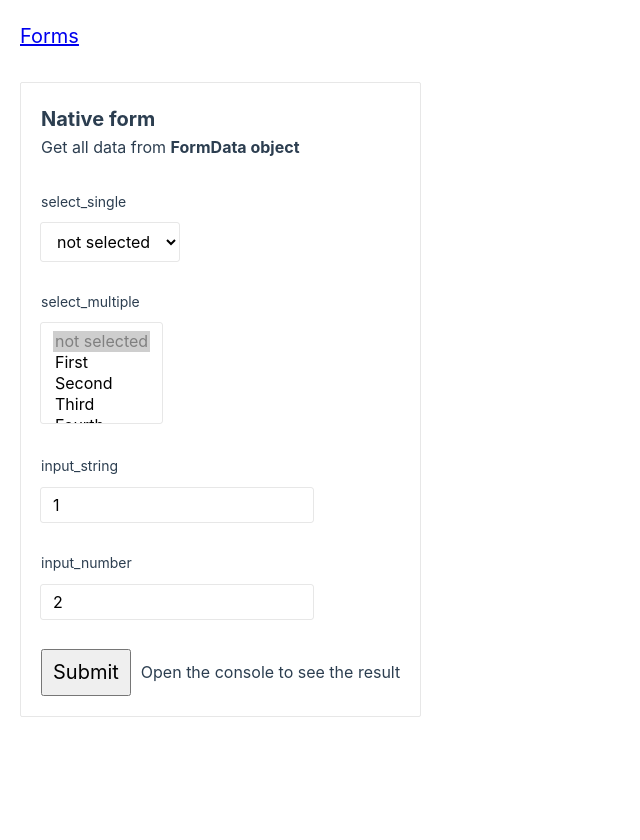
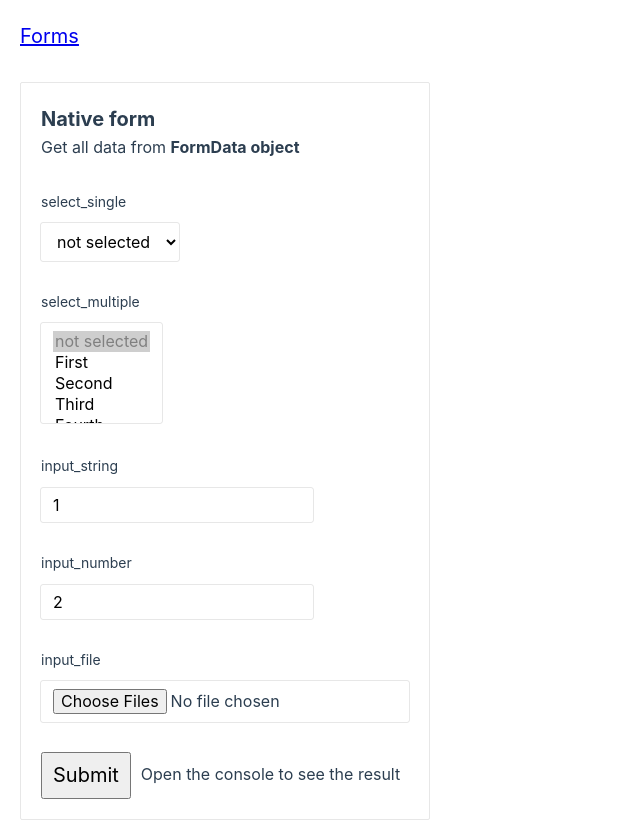
Before and after one commit to NaMax66/ui-kit, a Vue app: page /forms in a window 1280 px wide. Shown: the whole page, without its empty margins (0-640 px from the left). Before the commit the page ends 800 px from the top, so only its background shows below. Built offline with nearby package versions, Linux system fonts and the light colour scheme.

Commit message:
add file input

```diff
--- a/src/views/FormsView.vue
+++ b/src/views/FormsView.vue
@@ -25,7 +25,8 @@ const names = {
   selectSingle: 'select_single',
   selectMultiple: 'select_multiple',
   inputString: 'input_string',
-  inputNumber: 'input_number'
+  inputNumber: 'input_number',
+  inputFile: 'input_file'
 }
 </script>
 
@@ -59,6 +60,9 @@ const names = {
     <!-- in FormData number converts to string -->
     <input-native step=".01" type="number" :id="names.inputNumber" :name="names.inputNumber" :value="2" />
 
+    <base-label class="d-block mb-1 mt-3" :for="names.inputFile">{{ names.inputFile }}</base-label>
+    <input-native multiple type="file" :id="names.inputFile" :name="names.inputFile" />
+
     <div class="d-flex g-1 align-center mt-3">
       <button class="fs-2 p-1" type="submit">Submit</button>
       <p>Open the console to see the result</p>
```
